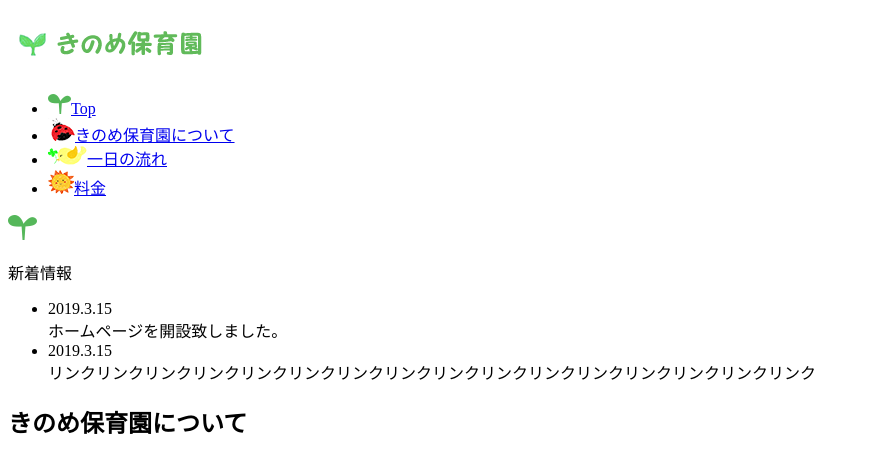
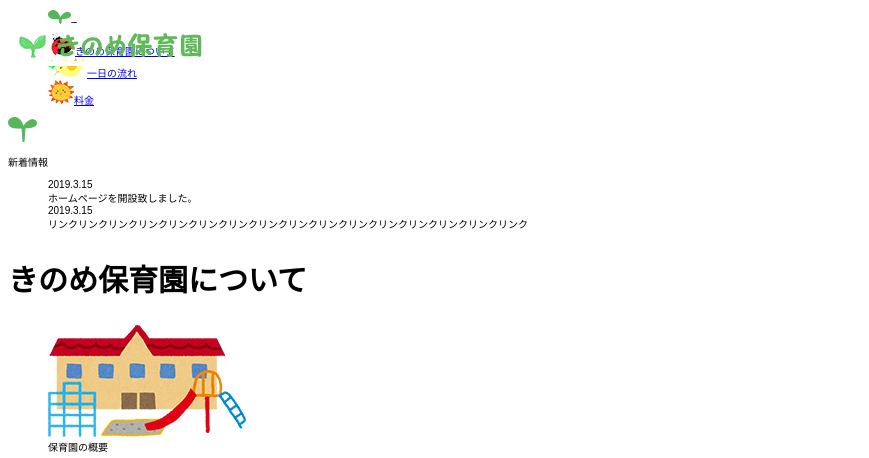
Before and after one commit to LaNeige8/hoikuen, a plain HTML site: page index.html in a window 1280 px wide. Shown: the top 458 px of the page, without its empty margins (0-869 px from the left). Drawn offline with Linux system fonts and the light colour scheme; files that its build step writes are made by us from their sources.

Commit message:
Elements、header編集

```diff
--- a/common/css/style.css
+++ b/common/css/style.css
@@ -14,14 +14,34 @@
 /* ====================================================
 +1: Element
 ==================================================== */
- * {
+*, *:before, *:after {
   -webkit-box-sizing: border-box;
-          box-sizing: border-box;
+  box-sizing: border-box
 }
 
+html {
+  font-size: 10px;
+  font-family: "メイリオ", "Meiryo", sans-serif;
+}
+
+h2 {
+	font-size: 3.0em;
+
+}
+
+ul {
+	list-style: none;
+}
+div.container {
+  width: 1400px;
+  margin: 0 auto;
+}
 /* ====================================================
 +2: Header Area
 ====================================================*/
+h1 {
+	position: absolute;
+}
 
 
 /* ====================================================
```
